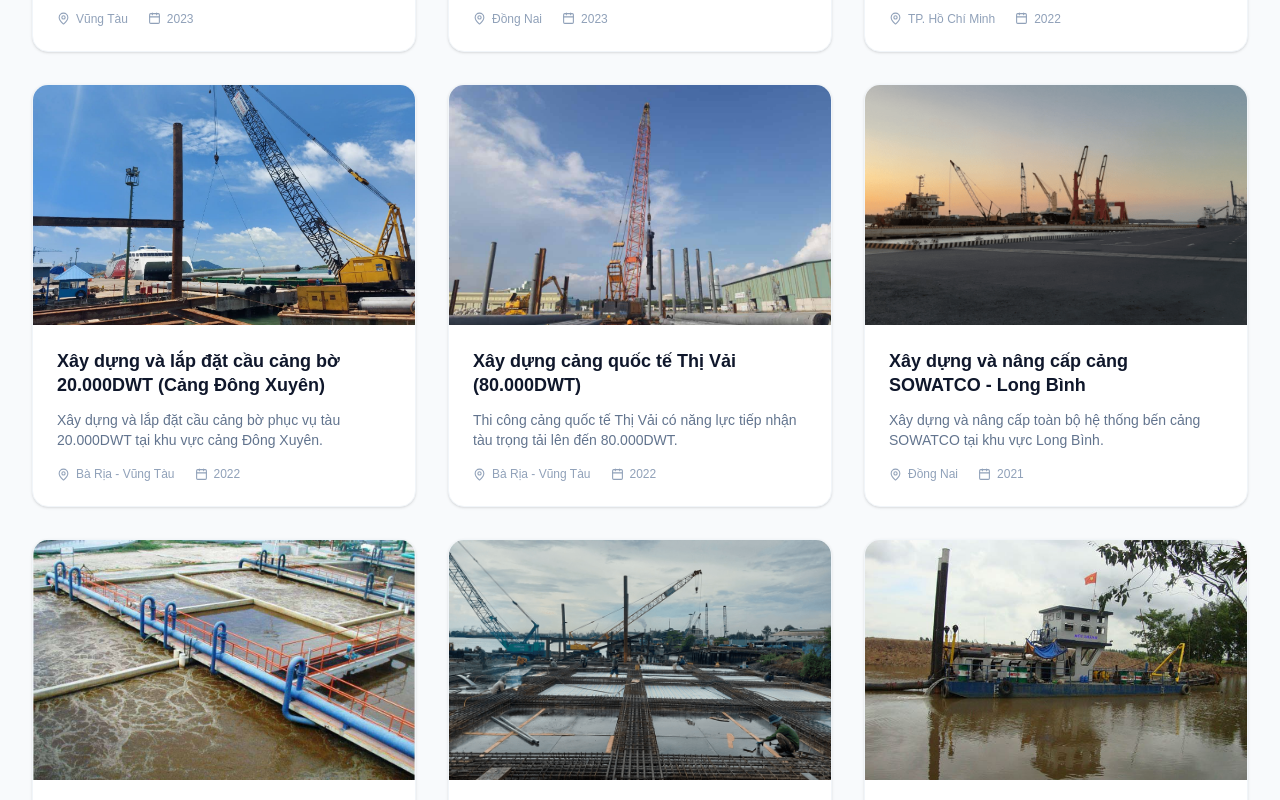
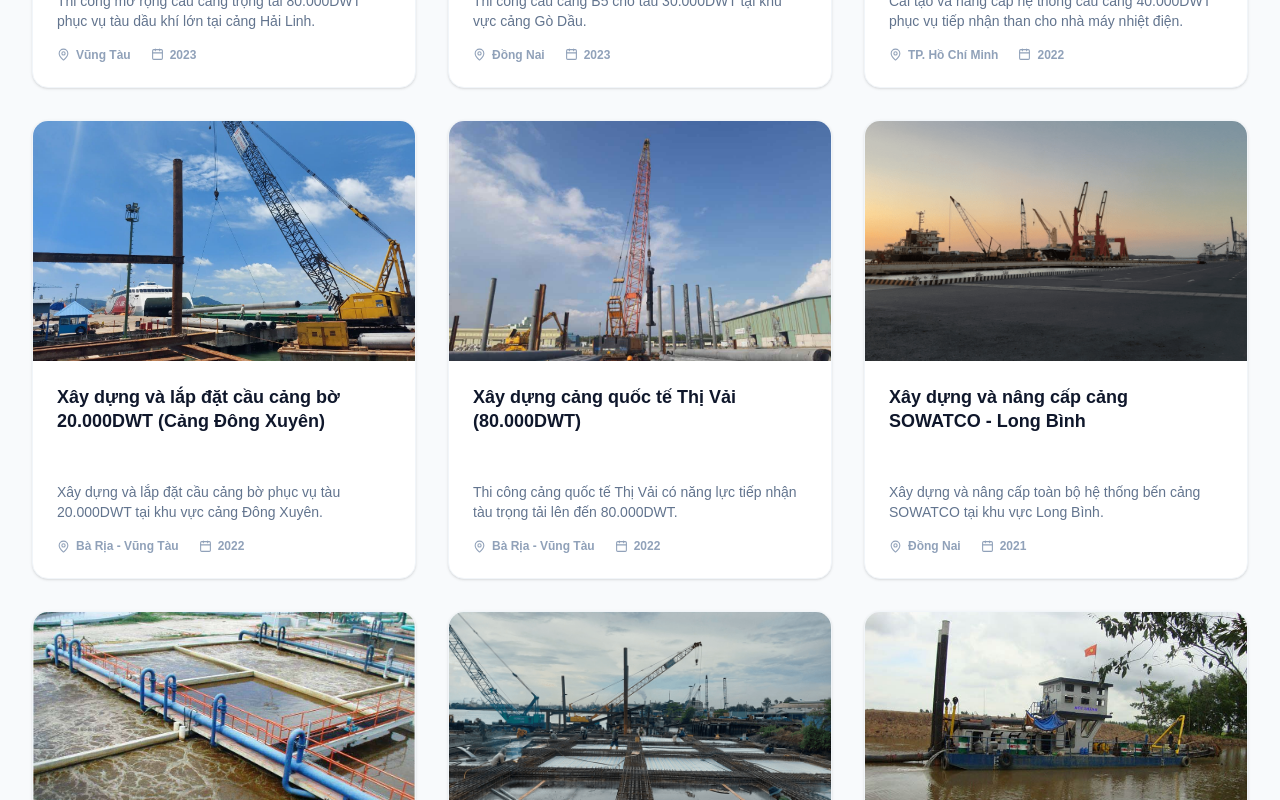
Before and after one commit to phatbt237/huuthanhco, a Next.js app: page /du-an in a window 1280 px wide. Shown: the part 1000-1800 px from the top of the page. Built offline with nearby package versions, Linux system fonts and the light colour scheme; no server answers.

Commit message:
Refine project cards and hero heading color

```diff
--- a/app/du-an/ProjectsPage.tsx
+++ b/app/du-an/ProjectsPage.tsx
@@ -127,10 +127,10 @@ export default function ProjectsPage({ initialContent }: { initialContent?: CmsC
                 initial={{ opacity: 0, y: 20 }}
                 animate={{ opacity: 1, y: 0 }}
                 transition={{ delay: i * 0.08, duration: 0.5 }}
-                className="group scroll-mt-28 rounded-2xl overflow-hidden bg-white shadow-sm hover:shadow-xl border border-slate-100 transition-shadow duration-300"
+                className="group flex h-full scroll-mt-28 overflow-hidden rounded-2xl border border-slate-100 bg-white shadow-sm transition-shadow duration-300 hover:shadow-xl"
               >
-                <a href={getProjectDetailHref(project)} className="block">
-                  <div className="relative h-60 overflow-hidden">
+                <a href={getProjectDetailHref(project)} className="flex h-full w-full flex-col">
+                  <div className="relative h-60 shrink-0 overflow-hidden">
                     <img
                       src={mediaFileUrl(project.image)}
                       alt={lang === "vi" ? project.name : project.nameEn}
@@ -144,19 +144,21 @@ export default function ProjectsPage({ initialContent }: { initialContent?: CmsC
                       </span>
                     */}
                   </div>
-                  <div className="p-6">
-                    <h2 className="font-bold text-slate-900 text-lg leading-snug mb-3 group-hover:text-sky-600 transition-colors">
+                  <div className="flex flex-1 flex-col p-6">
+                    <h2 className="mb-4 min-h-[5.1rem] text-lg font-bold leading-snug text-slate-900 line-clamp-3 transition-colors group-hover:text-sky-600">
                       {lang === "vi" ? project.name : project.nameEn}
                     </h2>
                     <p className="text-slate-500 text-sm mb-4 line-clamp-2">
                       {lang === "vi" ? project.description : project.descriptionEn}
                     </p>
-                    <div className="flex items-center gap-5 text-xs text-slate-400">
-                      <span className="flex items-center gap-1.5">
-                        <MapPin size={13} /> {project.location}
+                    <div className="mt-auto flex min-w-0 items-center gap-5 text-xs font-semibold text-slate-400">
+                      <span className="flex min-w-0 items-center gap-1.5">
+                        <MapPin size={13} className="shrink-0" />
+                        <span className="truncate">{project.location}</span>
                       </span>
-                      <span className="flex items-center gap-1.5">
-                        <Calendar size={13} /> {project.year}
+                      <span className="flex shrink-0 items-center gap-1.5">
+                        <Calendar size={13} className="shrink-0" />
+                        {project.year}
                       </span>
                     </div>
                   </div>
--- a/sections/HeroSection.tsx
+++ b/sections/HeroSection.tsx
@@ -146,10 +146,10 @@ export default function HeroSection({ initialSettings }: { initialSettings?: Set
       <div className="relative z-20 mx-auto w-full max-w-7xl px-6 text-left text-white sm:px-8 lg:px-12">
         <div className="w-full min-w-0 max-w-[calc(100vw-3rem)] pt-16 sm:max-w-2xl md:pt-20 lg:pt-24">
         <motion.h1
-          className="mb-5 max-w-[16ch] break-words text-[30px] font-extrabold uppercase leading-[1.12] text-white [overflow-wrap:anywhere] sm:text-4xl md:text-[44px] lg:text-5xl xl:text-[54px]"
+          className="mb-5 max-w-[16ch] break-words text-[30px] font-extrabold uppercase leading-[1.12] text-[#0284c7] [overflow-wrap:anywhere] sm:text-4xl md:text-[44px] lg:text-5xl xl:text-[54px]"
           style={{
-            WebkitTextStroke: "1.35px #8fb3d6",
-            textShadow: "0 1px 0 #3f6f9b, 0 4px 14px rgba(15, 23, 42, 0.66)",
+            WebkitTextStroke: "1.35px #ffffff",
+            textShadow: "0 2px 0 rgba(255, 255, 255, 0.72), 0 5px 14px rgba(15, 23, 42, 0.68)",
           }}
           initial={false}
           animate={{ opacity: 1, y: 0 }}
--- a/sections/ProjectsSection.tsx
+++ b/sections/ProjectsSection.tsx
@@ -66,10 +66,10 @@ export default function ProjectsSection({ initialContent }: { initialContent?: C
                   initial={{ opacity: 0, y: 20 }}
                   animate={{ opacity: 1, y: 0 }}
                   transition={{ delay: i * 0.08, duration: 0.4 }}
-                  className="group relative rounded-2xl overflow-hidden bg-white shadow-sm hover:shadow-xl transition-shadow duration-300"
+                  className="group relative flex h-full overflow-hidden rounded-2xl bg-white shadow-sm transition-shadow duration-300 hover:shadow-xl"
                 >
-                  <Link href={getProjectDetailHref(project)} className="block">
-                    <div className="relative h-56 overflow-hidden">
+                  <Link href={getProjectDetailHref(project)} className="flex h-full w-full flex-col">
+                    <div className="relative h-56 shrink-0 overflow-hidden">
                       <img
                         src={mediaFileUrl(project.image)}
                         alt={lang === "vi" ? project.name : project.nameEn}
@@ -81,13 +81,19 @@ export default function ProjectsSection({ initialContent }: { initialContent?: C
                         {lang === "vi" ? project.category : project.categoryEn}
                       </span>
                     </div>
-                    <div className="p-5">
-                      <h3 className="font-bold text-slate-900 text-sm leading-snug mb-3 line-clamp-2 group-hover:text-sky-600 transition-colors duration-200">
+                    <div className="flex flex-1 flex-col p-5">
+                      <h3 className="mb-4 min-h-[4.15rem] text-sm font-bold leading-snug text-slate-900 line-clamp-3 transition-colors duration-200 group-hover:text-sky-600">
                         {lang === "vi" ? project.name : project.nameEn}
                       </h3>
-                      <div className="flex items-center gap-4 text-xs text-slate-400">
-                        <span className="flex items-center gap-1.5"><MapPin size={12} />{project.location}</span>
-                        <span className="flex items-center gap-1.5"><Calendar size={12} />{project.year}</span>
+                      <div className="mt-auto flex min-w-0 items-center gap-4 text-xs font-semibold text-slate-400">
+                        <span className="flex min-w-0 items-center gap-1.5">
+                          <MapPin size={12} className="shrink-0" />
+                          <span className="truncate">{project.location}</span>
+                        </span>
+                        <span className="flex shrink-0 items-center gap-1.5">
+                          <Calendar size={12} className="shrink-0" />
+                          {project.year}
+                        </span>
                       </div>
                     </div>
                   </Link>
```
